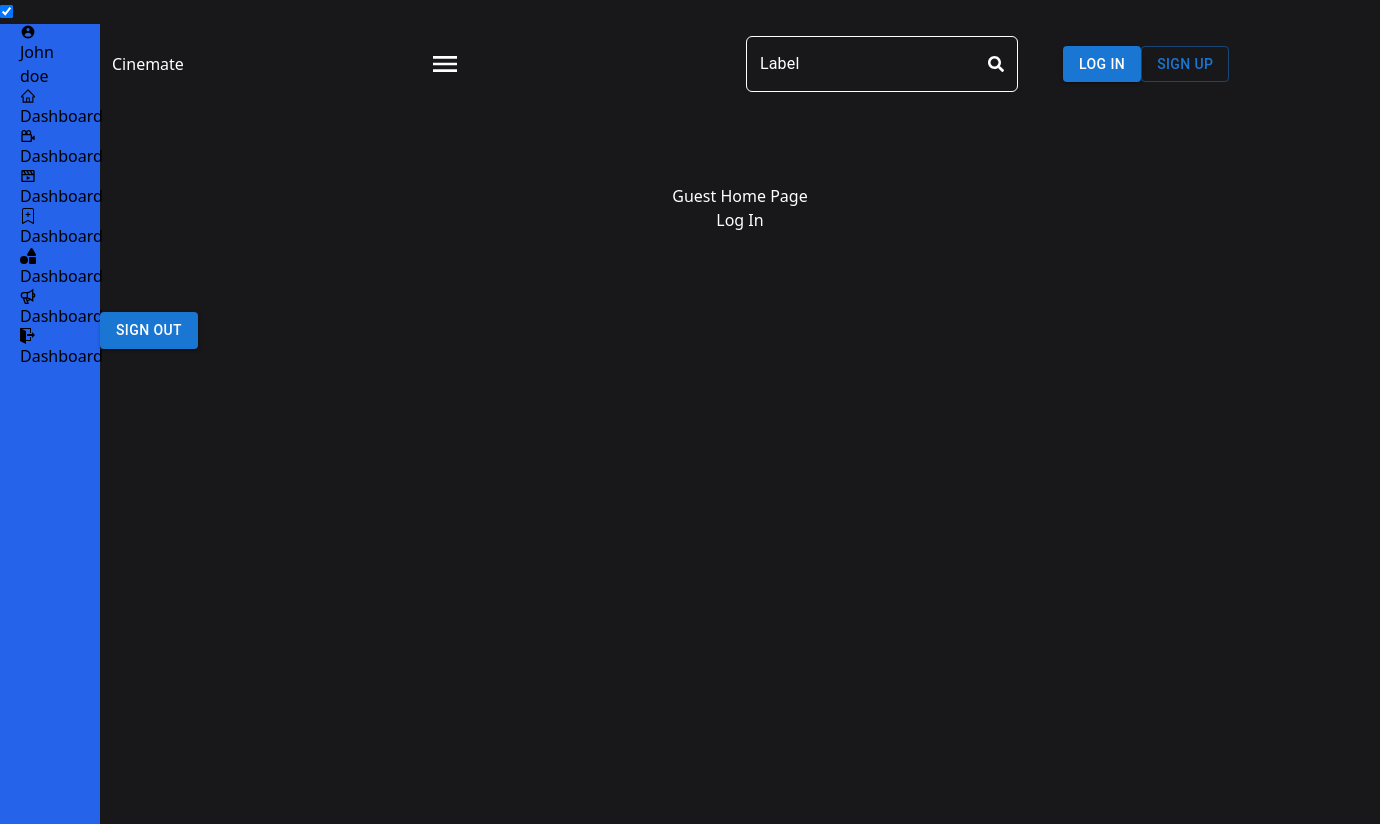
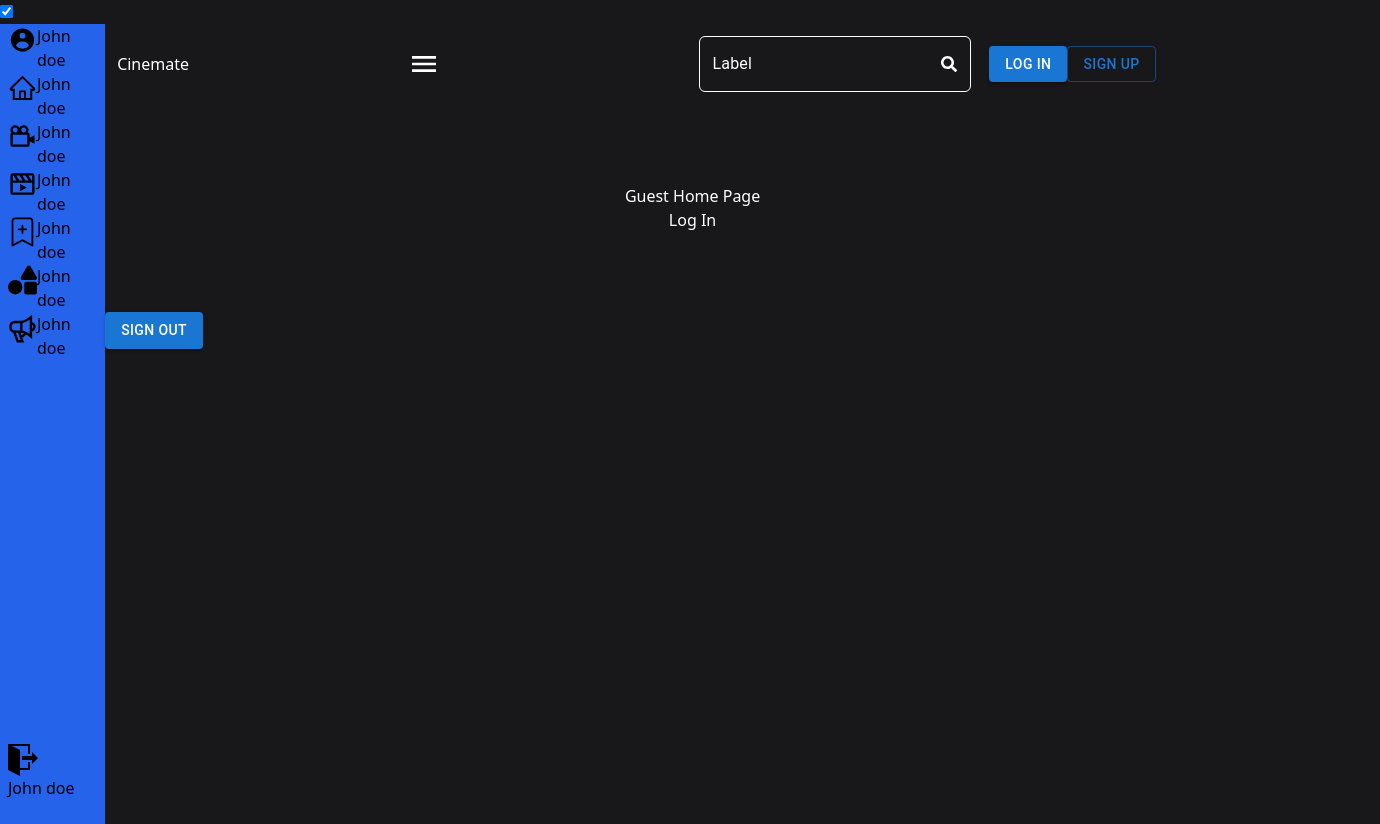
Before and after one commit to AdamAzuddin/cinemate, a Next.js app: page / in a window 1280 px wide. Both pictures are taken after a click on the checkbox 6 px from the left and 11 px from the top of the page. Shown: the whole page, 1380 px wide, since content can reach past the window. Built offline with nearby package versions, Linux system fonts and the light colour scheme; no server answers.

Commit message:
rearranged exit icon

```diff
--- a/components/Layout.tsx
+++ b/components/Layout.tsx
@@ -34,18 +34,13 @@ const Layout = ({ children, title = "Default Title" }: Props) => {
         onChange={handleToggleSidebar}
       />
       <div className="flex">
-        <div className={`h-screen bg-blue-600 px-5`}
-        style={{width: isSidebarOpen ? "100px" : "20px" }}>
+        <div className="bg-blue">
           <Sidebar isSidebarOpen={isSidebarOpen} />
         </div>
 
-        <div className="flex flex-col">
+        <div className="flex flex-col w-full ">
           <Header showAuthButton={showAuthButton} />
-          <main
-            className="w-screen"
-          >
-            {children}
-          </main>
+          <main className="">{children}</main>
         </div>
       </div>
     </>
--- a/components/Sidebar.tsx
+++ b/components/Sidebar.tsx
@@ -14,40 +14,45 @@ interface Props {
 
 const Sidebar: React.FC<Props> = ({ isSidebarOpen }) => {
   return (
-    <>
-      <a href="#">
-        <HiUserCircle />
+    <div className={`h-screen bg-blue-600 px-2 flex flex-col`}>
+      <div className="flex">
+          <HiUserCircle size={32}/>
+          {isSidebarOpen && <span>John doe</span>}
+      </div>
+      <div className="flex">
+          <AiOutlineHome size={32}/>
+          {isSidebarOpen && <span>John doe</span>}
+      </div>
+      <div className="flex">
+          <BiCameraMovie size={32}/>
+          {isSidebarOpen && <span>John doe</span>}
+      </div>
+      <div className="flex">
+          <BiMoviePlay  size={32}/>
+          {isSidebarOpen && <span>John doe</span>}
+      </div>
+      <div className="flex">
+          <BsBookmarkPlus  size={32}/>
+          {isSidebarOpen && <span>John doe</span>}
+      </div>
+      <div className="flex">
+          <FaShapes size={32}/>
+          {isSidebarOpen && <span>John doe</span>}
+      </div>
+      <div className="flex">
+          <GrAnnounce size={32}/>
+          {isSidebarOpen && <span>John doe</span>}
+      </div>
+      <div className="mt-auto">
+    <div className="flex bottom-0 absolute">
+      <div className="flex-grow"></div>
+      <div>
+        <ImExit size={32} />
         {isSidebarOpen && <span>John doe</span>}
-      </a>
-      <a href="#">
-        <AiOutlineHome />
-        {isSidebarOpen && <span>Dashboard</span>}
-      </a>
-      <a href="#">
-        <BiCameraMovie />
-        {isSidebarOpen && <span>Dashboard</span>}
-      </a>
-      <a href="#">
-        <BiMoviePlay />
-        {isSidebarOpen && <span>Dashboard</span>}
-      </a>
-      <a href="#">
-        <BsBookmarkPlus />
-        {isSidebarOpen && <span>Dashboard</span>}
-      </a>
-      <a href="#">
-        <FaShapes />
-        {isSidebarOpen && <span>Dashboard</span>}
-      </a>
-      <a href="#">
-        <GrAnnounce />
-        {isSidebarOpen && <span>Dashboard</span>}
-      </a>
-      <a href="#">
-        <ImExit />
-        {isSidebarOpen && <span>Dashboard</span>}
-      </a>
-    </>
+      </div>
+    </div>
+  </div>
+    </div>
   );
 };
 
```
